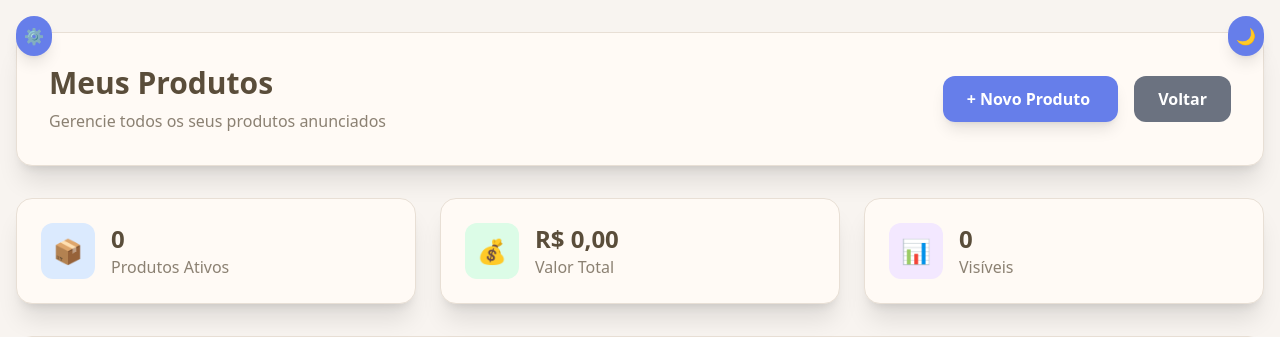
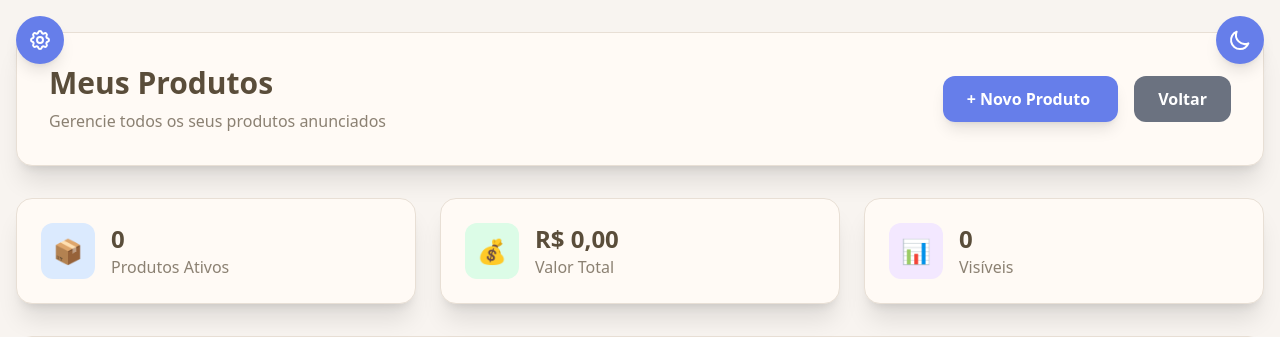
Before and after one commit to Soaresbdv/php-test, a PHP site: page /app/dashboard/meus_produtos.php in a window 1280 px wide. Shown: the top 337 px of the page. Run offline with PHP 8.4, Linux system fonts and the light colour scheme; the visitor is signed in with stand-in values (Sample User, id 1); data that the repository does not hold is empty; some libraries are stand-ins or nearby versions.

Commit message:
fix: Correção nos botões
Ajuste para todos os botões ficarem como SVG

```diff
--- a/app/dashboard/meus_produtos.php
+++ b/app/dashboard/meus_produtos.php
@@ -81,9 +81,12 @@ if (isset($_SESSION['error'])) {
 <body class="h-full bg-light-primary dark:bg-dark-primary transition-colors duration-300">
     <div class="fixed top-4 left-4 z-50">
         <button id="userGear" onclick="toggleUserMenu()"
-                class="p-2 rounded-full bg-light-accent dark:bg-dark-accent text-white shadow-lg hover:scale-110 transition-transform">
-            ⚙️
-        </button>
+            class="p-3 rounded-full bg-light-accent dark:bg-dark-accent text-white shadow-lg hover:scale-110 transition-transform">
+        <svg class="w-6 h-6" fill="none" stroke="currentColor" viewBox="0 0 24 24">
+            <path stroke-linecap="round" stroke-linejoin="round" stroke-width="2" d="M10.325 4.317c.426-1.756 2.924-1.756 3.35 0a1.724 1.724 0 002.573 1.066c1.543-.94 3.31.826 2.37 2.37a1.724 1.724 0 001.065 2.572c1.756.426 1.756 2.924 0 3.35a1.724 1.724 0 00-1.066 2.573c.94 1.543-.826 3.31-2.37 2.37a1.724 1.724 0 00-2.572 1.065c-.426 1.756-2.924 1.756-3.35 0a1.724 1.724 0 00-2.573-1.066c-1.543.94-3.31-.826-2.37-2.37a1.724 1.724 0 00-1.065-2.572c-1.756-.426-1.756-2.924 0-3.35a1.724 1.724 0 001.066-2.573c-.94-1.543.826-3.31 2.37-2.37.996.608 2.296.07 2.572-1.065z"/>
+            <path stroke-linecap="round" stroke-linejoin="round" stroke-width="2" d="M15 12a3 3 0 11-6 0 3 3 0 016 0z"/>
+        </svg>
+    </button>
 
         <div id="userMenu" class="hidden absolute left-0 top-12 mt-2 w-48 bg-light-secondary dark:bg-dark-secondary rounded-xl shadow-2xl border border-light-border dark:border-dark-border transition-all duration-300">
             <div class="p-4 border-b border-light-border dark:border-dark-border">
@@ -117,9 +120,13 @@ if (isset($_SESSION['error'])) {
     </div>
 
     <div class="fixed top-4 right-4 z-50">
-        <button id="themeToggle" class="p-2 rounded-full bg-light-accent dark:bg-dark-accent text-white shadow-lg hover:scale-110 transition-transform">
-            <span class="dark:hidden">🌙</span>
-            <span class="hidden dark:inline">☀️</span>
+        <button id="themeToggle" class="p-3 rounded-full bg-light-accent dark:bg-dark-accent text-white shadow-lg hover:scale-110 transition-transform">
+            <svg class="w-6 h-6 dark:hidden" fill="none" stroke="currentColor" viewBox="0 0 24 24">
+                <path stroke-linecap="round" stroke-linejoin="round" stroke-width="2" d="M20.354 15.354A9 9 0 018.646 3.646 9.003 9.003 0 0012 21a9.003 9.003 0 008.354-5.646z"/>
+            </svg>
+            <svg class="w-6 h-6 hidden dark:block" fill="none" stroke="currentColor" viewBox="0 0 24 24">
+                <path stroke-linecap="round" stroke-linejoin="round" stroke-width="2" d="M12 3v1m0 16v1m9-9h-1M4 12H3m15.364 6.364l-.707-.707M6.343 6.343l-.707-.707m12.728 0l-.707.707M6.343 17.657l-.707.707M16 12a4 4 0 11-8 0 4 4 0 018 0z"/>
+            </svg>
         </button>
     </div>
 
```
Also changed, not shown: app/dashboard/divulgar_produto.php (+7 -3 lines), app/products/minhas_conversas.php (+7 -3 lines).
